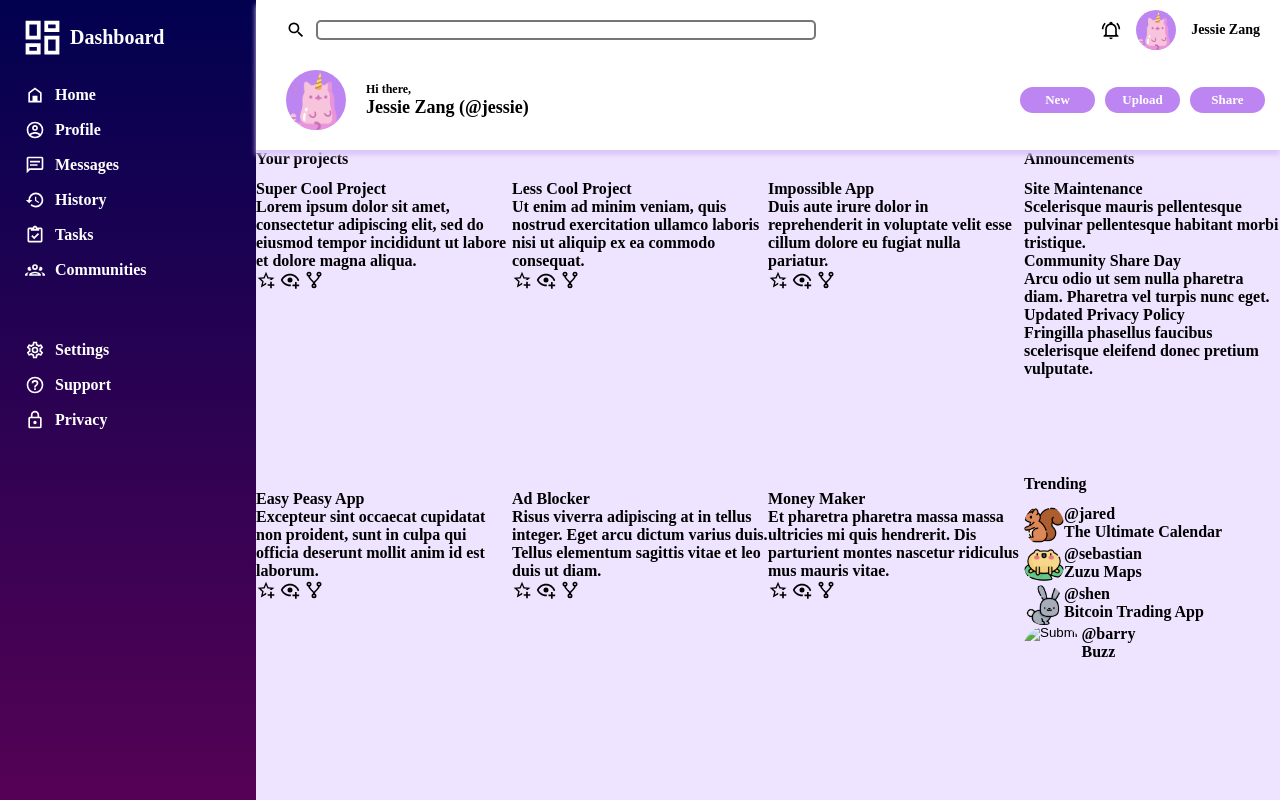
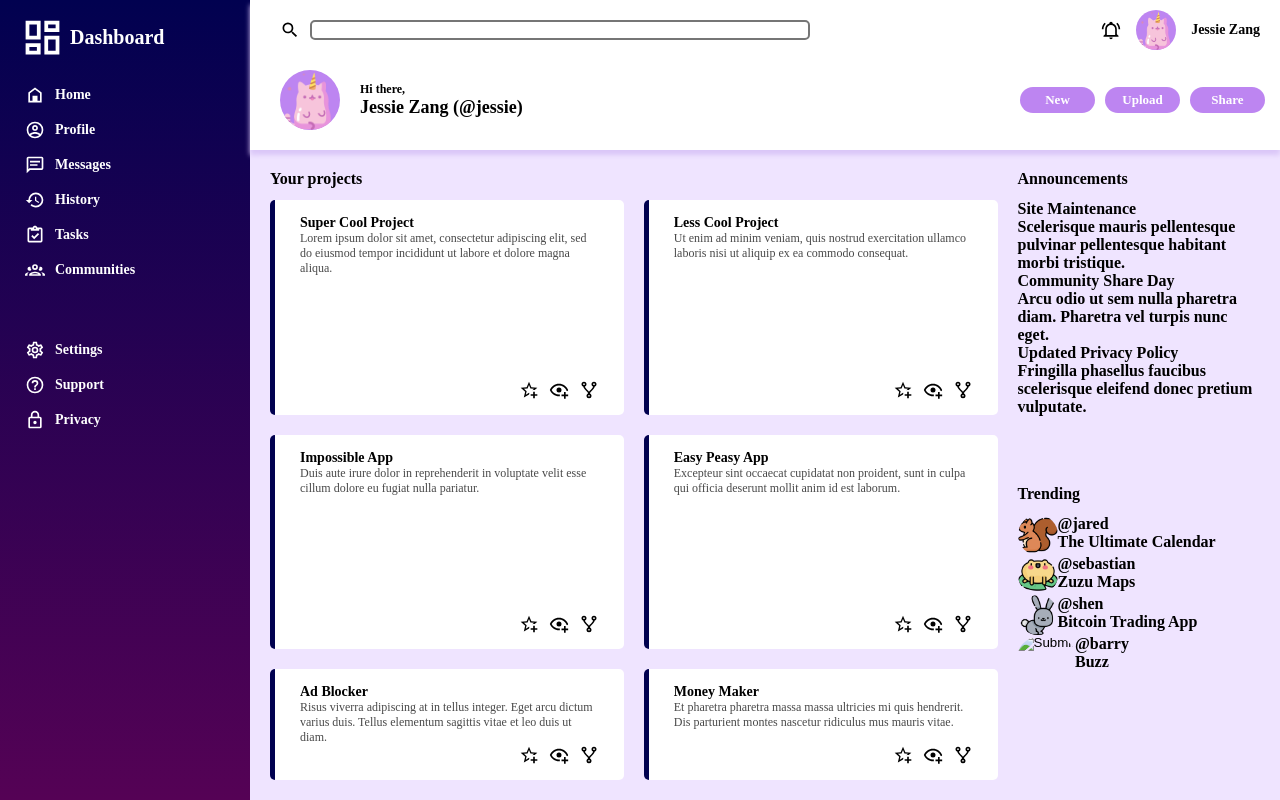
Before and after one commit to jlzang/admin-dashboard, a plain HTML site: page index.html in a window 1280 px wide. Drawn offline with Linux system fonts and the light colour scheme; a web font is replaced by a local one.

Commit message:
Add styling to main content
Adjust font sizes

```diff
--- a/index.html
+++ b/index.html
@@ -88,56 +88,56 @@
         <div class="main">
             <div class="projects">
                 <div class="proj-title">Your projects</div>
-                <div class="proj">
-                    <div>Super Cool Project
-                        <div>Lorem ipsum dolor sit amet, consectetur adipiscing elit, sed do eiusmod tempor incididunt
+                <div class="proj-container">
+                    <div class="proj">Super Cool Project
+                        <div class="proj-content">Lorem ipsum dolor sit amet, consectetur adipiscing elit, sed do eiusmod tempor incididunt
                             ut labore et dolore magna aliqua.</div>
-                        <div>
+                        <div class="proj-buttons">
                             <input type="image" class="proj-icon" alt="Star" src="images/star-plus-outline.svg">
                             <input type="image" class="proj-icon" alt="Watch" src="images/eye-plus-outline.svg">
                             <input type="image" class="proj-icon" alt="Fork" src="images/source-fork.svg">
                         </div>
                     </div>
-                    <div>Less Cool Project
-                        <div>Ut enim ad minim veniam, quis nostrud exercitation ullamco laboris nisi ut aliquip ex ea
+                    <div class="proj">Less Cool Project
+                        <div class="proj-content">Ut enim ad minim veniam, quis nostrud exercitation ullamco laboris nisi ut aliquip ex ea
                             commodo consequat.</div>
-                        <div>
+                        <div class="proj-buttons">
                             <input type="image" class="proj-icon" alt="Star" src="images/star-plus-outline.svg">
                             <input type="image" class="proj-icon" alt="Watch" src="images/eye-plus-outline.svg">
                             <input type="image" class="proj-icon" alt="Fork" src="images/source-fork.svg">
                         </div>
                     </div>
-                    <div>Impossible App
-                        <div>Duis aute irure dolor in reprehenderit in voluptate velit esse cillum dolore eu fugiat
+                    <div class="proj">Impossible App
+                        <div class="proj-content">Duis aute irure dolor in reprehenderit in voluptate velit esse cillum dolore eu fugiat
                             nulla pariatur.</div>
-                        <div>
+                        <div class="proj-buttons">
                             <input type="image" class="proj-icon" alt="Star" src="images/star-plus-outline.svg">
                             <input type="image" class="proj-icon" alt="Watch" src="images/eye-plus-outline.svg">
                             <input type="image" class="proj-icon" alt="Fork" src="images/source-fork.svg">
                         </div>
                     </div>
-                    <div>Easy Peasy App
-                        <div>Excepteur sint occaecat cupidatat non proident, sunt in culpa qui officia deserunt mollit
+                    <div class="proj">Easy Peasy App
+                        <div class="proj-content">Excepteur sint occaecat cupidatat non proident, sunt in culpa qui officia deserunt mollit
                             anim id est laborum.</div>
-                        <div>
+                        <div class="proj-buttons">
                             <input type="image" class="proj-icon" alt="Star" src="images/star-plus-outline.svg">
                             <input type="image" class="proj-icon" alt="Watch" src="images/eye-plus-outline.svg">
                             <input type="image" class="proj-icon" alt="Fork" src="images/source-fork.svg">
                         </div>
                     </div>
-                    <div>Ad Blocker
-                        <div>Risus viverra adipiscing at in tellus integer. Eget arcu dictum varius duis. Tellus
+                    <div class="proj">Ad Blocker
+                        <div class="proj-content">Risus viverra adipiscing at in tellus integer. Eget arcu dictum varius duis. Tellus
                             elementum sagittis vitae et leo duis ut diam.</div>
-                        <div>
+                        <div class="proj-buttons">
                             <input type="image" class="proj-icon" alt="Star" src="images/star-plus-outline.svg">
                             <input type="image" class="proj-icon" alt="Watch" src="images/eye-plus-outline.svg">
                             <input type="image" class="proj-icon" alt="Fork" src="images/source-fork.svg">
                         </div>
                     </div>
-                    <div>Money Maker
-                        <div>Et pharetra pharetra massa massa ultricies mi quis hendrerit. Dis parturient montes
+                    <div class="proj">Money Maker
+                        <div class="proj-content">Et pharetra pharetra massa massa ultricies mi quis hendrerit. Dis parturient montes
                             nascetur ridiculus mus mauris vitae.</div>
-                        <div>
+                        <div class="proj-buttons">
                             <input type="image" class="proj-icon" alt="Star" src="images/star-plus-outline.svg">
                             <input type="image" class="proj-icon" alt="Watch" src="images/eye-plus-outline.svg">
                             <input type="image" class="proj-icon" alt="Fork" src="images/source-fork.svg">
--- a/styles.css
+++ b/styles.css
@@ -28,7 +28,7 @@ li {
 .container {
     height: 100vh;
     display: grid;
-    grid-template-columns: minmax(200px, 1fr) 4fr;
+    grid-template-columns: minmax(200px, 250px) 4fr;
     grid-template-rows: 75px 75px auto;
 }
 
@@ -162,6 +162,7 @@ button.menu {
 
 .nav {
     grid-template-rows: 2/4;
+    font-size: 14px;
 }
 
 .nav-item,
@@ -171,6 +172,7 @@ button.menu {
 
 .settings {
     grid-template-rows: 4/5;
+    font-size: 14px;
 }
 
 .main {
@@ -179,6 +181,8 @@ button.menu {
     display: grid;
     grid-template-columns: 3fr 1fr;
     grid-template-rows: 1fr 1fr;
+    padding: 20px;
+    gap: 20px;
 }
 
 .projects {
@@ -191,9 +195,34 @@ button.menu {
     justify-self: stretch;
 }
 
+.proj-container {
+    display: grid;
+    grid-template-columns: repeat(auto-fit, minmax(250px, 1fr));
+    grid-template-rows: repeat(auto-fit, minmax(200px, 225px));
+    gap: 20px;
+}
+
 .proj {
-    display: grid;
-    grid-template-columns: repeat(auto-fit, minmax(200px, 1fr));
+    background-color: white;
+    padding: 15px 25px;
+    border-radius: 5px;
+    border-left: 5px solid rgb(1, 1, 80);
+    font-size: 14px;
+    display: flex;
+    flex-direction: column;
+}
+
+.proj-content {
+    font-size: 12px;
+    font-weight: 500;
+    color: rgb(73, 73, 73);
+    margin-bottom: auto;
+}
+
+.proj-buttons {
+    display: flex;
+    margin-left: auto;
+    gap: 10px;
 }
 
 .announcements {
```
